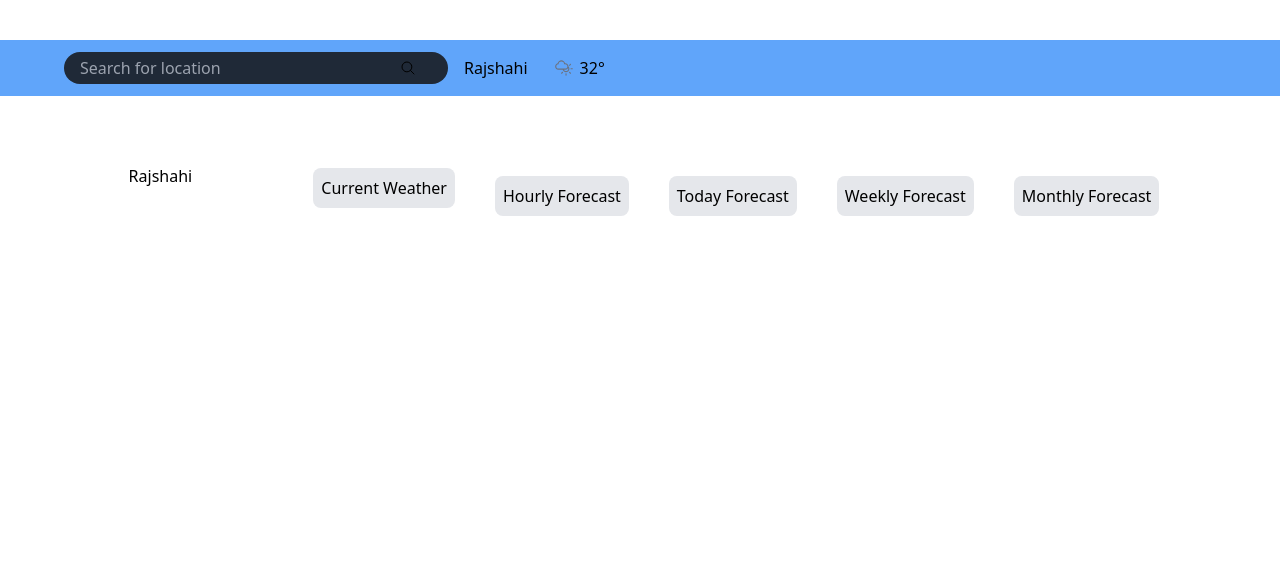
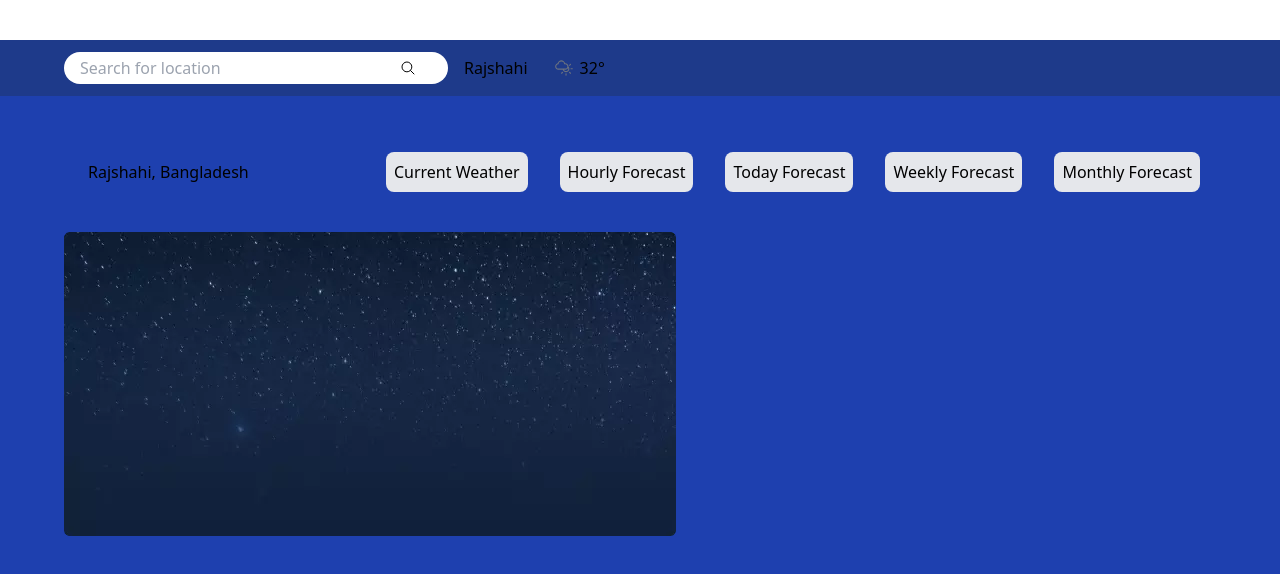
Before and after one commit to TanjimulSabbir/weather-app, a React (Vite) app: page / in a window 1280 px wide. Shown: the top 574 px of the page. Built offline with nearby package versions, Linux system fonts and the light colour scheme; no server answers.

Commit message:
weather display bg image add

```diff
--- a/src/App.jsx
+++ b/src/App.jsx
@@ -13,7 +13,7 @@ function App() {
   }
 
   return (
-    <div className='min-h-screen'>
+    <div className='min-h-screen bg-blue-800'>
       <Header temperature={temperature} handleInput={handleInput} locationName={locationName} >
       </Header>
       <Home temperature={temperature} locationName={locationName}>
--- a/src/Pages/DisplayWeather/Weather.jsx
+++ b/src/Pages/DisplayWeather/Weather.jsx
@@ -2,6 +2,7 @@ import React from 'react';
 import { WiDayCloudyHigh } from "react-icons/wi";
 import getWeatherData from '../../Hooks/getWeatherData';
 import WeatherHeader from './WeatherHeader';
+import nightBg from "../../assets/images/Clear Night.webp"
 
 const Weather = ({ temperature, locationName }) => {
     console.log(locationName, "weather component")
@@ -28,6 +29,14 @@ const Weather = ({ temperature, locationName }) => {
             <div>
                 <WeatherHeader locationName={locationName}></WeatherHeader>
             </div>
+            <div className='relative mt-6'>
+                <div>
+                    <img src={nightBg} alt='' />
+                </div>
+                <div className='absolute'>
+
+                </div>
+            </div>
         </div>
     );
 };
--- a/src/Pages/DisplayWeather/WeatherHeader.jsx
+++ b/src/Pages/DisplayWeather/WeatherHeader.jsx
@@ -1,17 +1,43 @@
-import React from 'react';
+import React, { useState } from 'react';
+import { CgMenuGridO } from "react-icons/cg";
 
 const WeatherHeader = ({ locationName }) => {
+    const [openMenu, setOpenMenu] = useState(false);
+    const Menu = <>
+        <button className="w-full md:w-auto bg-gray-200 p-2 rounded-lg">Current Weather</button>
+        <button className="w-full md:w-auto bg-gray-200 p-2 rounded-lg">Hourly Forecast</button>
+        <button className="w-full md:w-auto bg-gray-200 p-2 rounded-lg">Today Forecast</button>
+        <button className="w-full md:w-auto bg-gray-200 p-2 rounded-lg">Weekly Forecast</button>
+        <button className="w-full md:w-auto bg-gray-200 p-2 rounded-lg">Monthly Forecast</button>
+    </>
+
     return (
-        <div className='flex flex-col space-y-6 md:flex-row md:justify-around md:items-center'>
-            <div className='flex items-center justify-center md:justify-start space-x-6 px-2 py-2'>
-                <p>{locationName}</p>
+        <div className='flex justify-between md:flex-row items-center p-4 rounded'>
+
+            <div className='flex items-center md:space-x-6 px-2'>
+                <p>{locationName}, Bangladesh</p>
+
+                {/* Small Device */}
+                <div onClick={() => setOpenMenu(true)} className='md:hidden absolute right-8'>
+                    <button className='p-2'>
+                        <CgMenuGridO className='text-lg' />
+                    </button>
+                </div>
+
+                {/* Small Device */}
+                <div className={`md:hidden ${openMenu ? "block" : "hidden"} absolute top-0 right-0 w-[360px] min-h-screen bg-black bg-opacity-80 rounded-md pt-[25%] px-6 z-50`}>
+
+                    <div className='flex relative w-full flex-col space-y-4'>
+                        <button onClick={() => setOpenMenu(false)} className='text-2xl absolute right-0 -top-12 rounded-full border-white bg-white p-1'>❌</button>
+                        {Menu}
+                    </div>
+                </div>
             </div>
-            <div className='flex flex-col space-y-4 md:flex-row md:space-x-10 md:items-center'>
-                <button className="bg-gray-200 px-2 py-2 rounded-lg">Current Weather</button>
-                <button className="bg-gray-200 px-2 py-2 rounded-lg">Hourly Forecast</button>
-                <button className="bg-gray-200 px-2 py-2 rounded-lg">Today Forecast</button>
-                <button className="bg-gray-200 px-2 py-2 rounded-lg">Weekly Forecast</button>
-                <button className="bg-gray-200 px-2 py-2 rounded-lg">Monthly Forecast</button>
+
+
+            {/* Large Device */}
+            <div className='hidden md:flex space-x-8'>
+                {Menu}
             </div>
         </div>
     );
--- a/src/Pages/Header/Navbar.jsx
+++ b/src/Pages/Header/Navbar.jsx
@@ -6,9 +6,9 @@ const Navbar = ({ temperature, handleInput, locationName }) => {
 
     return (
         <div>
-            <div className='UniversalPadding py-3 bg-blue-400 flex items-center space-x-4'>
+            <div className='UniversalPadding py-3 bg-blue-900 flex items-center space-x-4'>
                 <div className='relative w-full max-w-sm'>
-                    <input onBlur={handleInput} className='px-4 py-1 rounded-3xl w-full bg-gray-800' type='text' name='Location' placeholder='Search for location' />
+                    <input onBlur={handleInput} className='px-4 py-1 rounded-3xl w-full bg-white' type='text' name='Location' placeholder='Search for location' />
                     <IoSearchOutline className='absolute bottom-2 right-8' />
                 </div>
                 <div className='flex items-center space-x-6'>
```
Also changed, not shown: src/assets/images/Clear Night.webp (added).
